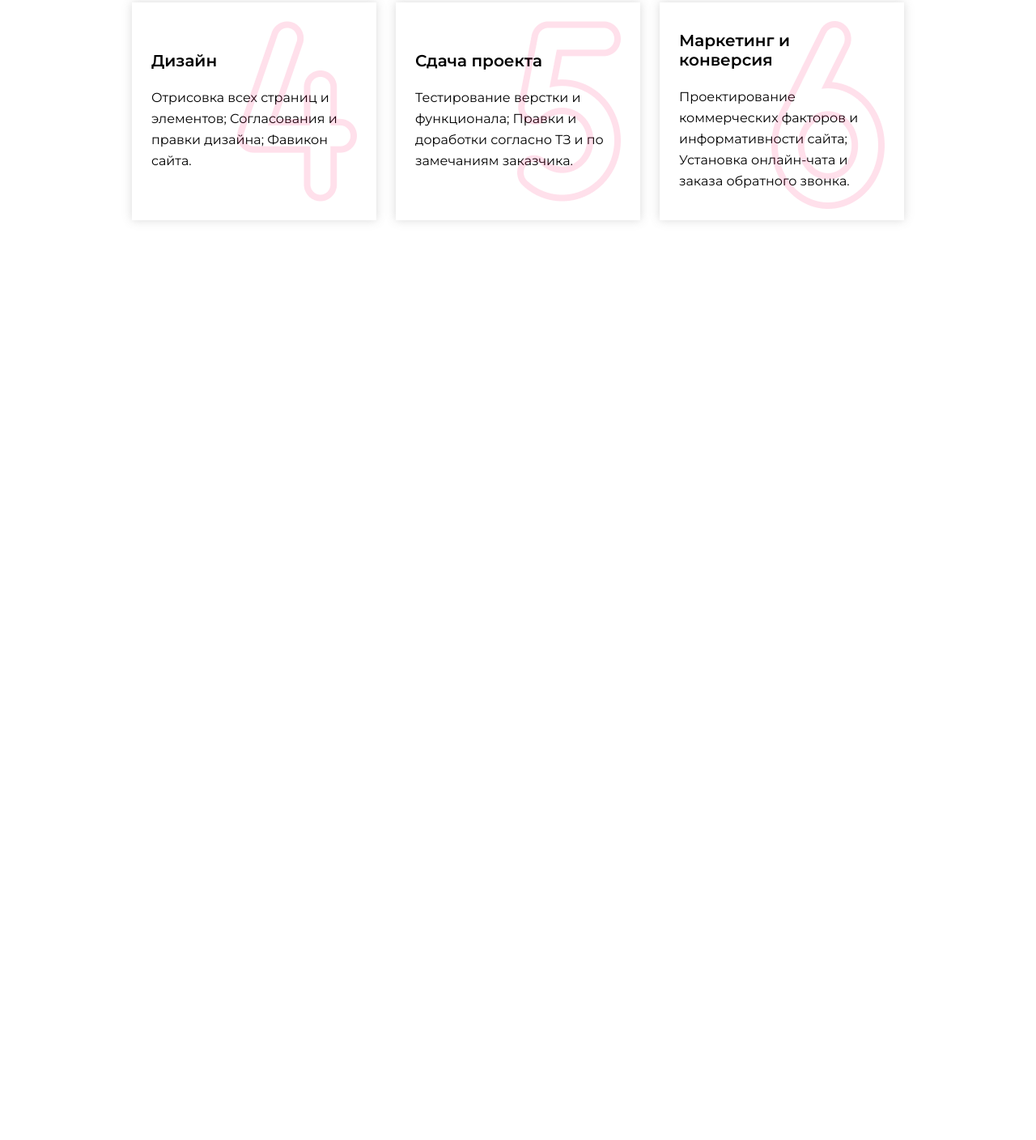
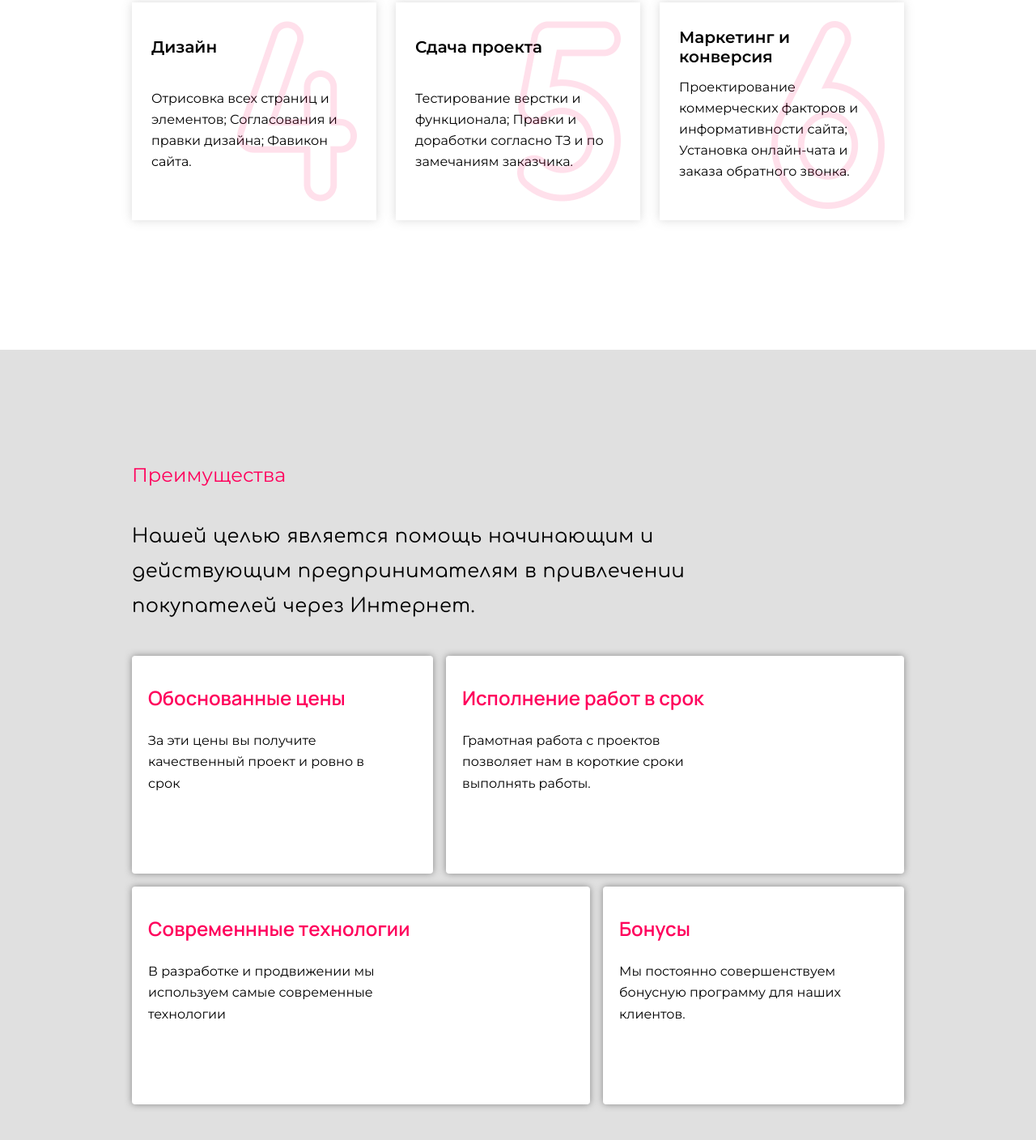
Before and after one commit to Kalimm89/NewProject, a plain HTML site: page index.html in a window 1280 px wide. Shown: the part 7349-8757 px from the top of the page at 81% size. Before the commit the page ends 7781 px from the top, so only its background shows below. Drawn offline with Linux system fonts and the light colour scheme.

Commit message:
Section advantages end

```diff
--- a/css/style.css
+++ b/css/style.css
@@ -607,7 +607,6 @@ margin-bottom: 40px;
   max-width: 954px;
   margin: 0 auto;
   padding-top: 120px;
-  position: relative;
 }
 .work_process_wrapper h2 {
   margin-bottom: 40px;
@@ -636,7 +635,7 @@ margin-bottom: 40px;
   flex-direction: column;
   box-shadow: 0px 0px 11px 0px #6B6B6B40;
   position: relative;
-  justify-content: center;
+  justify-content: space-around;
 }
 .work_process_card img{
   padding: 23px 0;
@@ -651,7 +650,7 @@ margin-bottom: 40px;
   font-weight: 600;
   line-height: 24px;
   max-width: 159px;
-  margin-bottom: 21px;
+  margin-top: 24px;
 }
 .work_process_card p {
   padding-left: 24px;
@@ -659,5 +658,74 @@ margin-bottom: 40px;
   font-weight: 400;
   line-height: 26px;
   max-width: 248px;
+  margin-bottom: 40px;
 }
 /* Work process end */
+/* Advantages start */
+.advantages {
+  height: 1080px;
+  background: #E0E0E0;
+}
+.advantages_wrapper {
+  max-width: 954px;
+  margin: 0 auto;
+  padding-top: 140px;
+}
+.advantages_wrapper h2 {
+  margin-bottom: 40px;
+  font-size: 24px;
+  font-weight: 400;
+  line-height: 29px;
+  color: #FF005C;
+  ;
+}
+.advantages_wrapper h3 {
+  margin-bottom: 40px;
+  max-width: 791px;
+  font-family: Comfortaa;
+  font-size: 24px;
+  font-weight: 500;
+  line-height: 43px;
+  letter-spacing: 0.02em;
+}
+.advantages_card {
+  display: grid;
+  grid-template-columns: repeat(5, 1fr);
+  grid-template-rows: repeat(2, 269px);
+  gap: 16px;
+}
+.advantages_cards_sm {
+  grid-column: span 2;
+}
+.advantages_cards_lg {
+  grid-column: span 3;
+}
+.advantages_cards {
+  display: flex;
+  position: relative;
+  flex-direction: column;
+  background: white;
+  box-shadow: 0px 0px 9px rgba(90, 90, 90, 0.66);
+  border-radius: 4px;
+
+}
+.advantages_cards h4 {
+  margin: 35px 0 24px 20px;
+  font-family: Manrope;
+  font-size: 24px;
+  font-weight: 600;
+  line-height: 33px;
+  color: #FF005C;
+
+}
+.advantages_cards p {
+  font-size: 16px;
+  font-weight: 400;
+  max-width: 306px;
+  padding-left: 20px;
+  line-height: 165%;
+}
+.advantages_cards img {
+  position: absolute;
+}
+/* Advantages end */
--- a/index.html
+++ b/index.html
@@ -6,10 +6,9 @@
     <meta name="viewport" content="width=device-width, initial-scale=1.0">
     <title>Document</title>
     <link rel="preconnect" href="https://fonts.googleapis.com">
-<link rel="preconnect" href="https://fonts.gstatic.com" crossorigin>
-<link href="https://fonts.googleapis.com/css2?family=Comfortaa&family=Montserrat:wght@100;200;400;500;600;700&display=swap" rel="stylesheet">
-
-<link rel="stylesheet" href="/css/style.css">
+    <link rel="preconnect" href="https://fonts.gstatic.com" crossorigin>
+    <link href="https://fonts.googleapis.com/css2?family=Comfortaa&family=Manrope:wght@600&family=Montserrat:wght@100;200;400;500;600;700&display=swap" rel="stylesheet">
+    <link rel="stylesheet" href="/css/style.css">
 </head>
 <body>
     <!-- Header start -->
@@ -304,6 +303,44 @@
             </div>
         </section>
         <!-- Work process end -->
+        <!-- Advantages start -->
+        <section class="advantages">
+            <div class="advantages_wrapper">
+                <h2>Преимущества</h2>
+                <h3>Нашей целью является помощь начинающим и действующим предпринимателям в привлечении покупателей через Интернет. </h3>
+                <div class="advantages_card">
+                    <div class="advantages_cards advantages_cards_sm">
+                        <h4>Обоснованные цены</h4>
+                        <p>За эти цены вы получите качественный проект и ровно в срок</p>
+                        <!-- <img src="/img/advantages-1-1.png" alt=""> -->
+                    </div>
+                    <div class="advantages_cards advantages_cards_lg">
+                        <h4>Исполнение работ в срок</h4>
+                        <p>Грамотная работа с проектов позволяет нам в короткие сроки выполнять работы.</p>
+                        <!-- <img src="/img/advantages-2-1.png" alt="">
+                        <img src="/img/advantages-2-2.png" alt="">
+                        <img src="/img/advantages-2-3.png" alt="">
+                        <img src="/img/advantages-2-4.png" alt=""> -->
+                    </div>
+                    <div class="advantages_cards advantages_cards_lg">
+                        <h4>Современнные технологии</h4>
+                        <p>В разработке и продвижении мы используем самые современные технологии</p>
+                        <!-- <img src="/img/advantages-3-1.png" alt="">
+                        <img src="/img/advantages-3-2.png" alt="">
+                        <img src="/img/advantages-3-3.png" alt="">
+                        <img src="/img/advantages-3-4.png" alt=""> -->
+                    </div>
+                    <div class="advantages_cards advantages_cards_sm">
+                        <h4>Бонусы</h4>
+                        <p>Мы постоянно совершенствуем бонусную программу для наших клиентов.</p>
+                        <!-- <img src="/img/advantages-4-1.png" alt="">
+                        <img src="/img/advantages-4-2.png" alt="">
+                        <img src="/img/advantages-4-3.png" alt=""> -->
+                    </div>
+                </div>
+            </div>
+        </section>
+        <!-- Advantages end -->
     </main>
 </body>
 </html>
```
Also changed, not shown: img/advantages-1-1.png (added), img/advantages-2-1.png (added), img/advantages-2-2.png (added), img/advantages-2-3.png (added), img/advantages-2-4.png (added), img/advantages-3-1.png (added), img/advantages-3-2.png (added), img/advantages-3-3.png (added), img/advantages-3-4.png (added), img/advantages-4-1.png (added), img/advantages-4-2.png (added), img/advantages-4-3.png (added).
